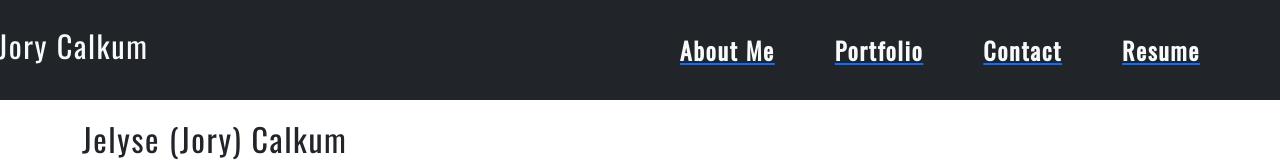
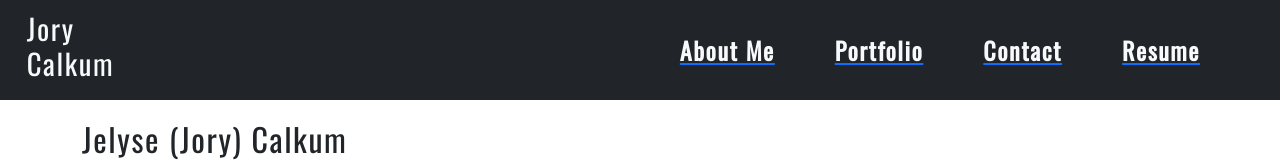
Before and after one commit to JelyseCalkum/my-projectjory, a React (Create React App) app: page / in a window 1280 px wide. Shown: the top 162 px of the page. Built offline with nearby package versions, Linux system fonts and the light colour scheme.

Commit message:
fixed navbar

```diff
--- a/src/index.css
+++ b/src/index.css
@@ -164,8 +164,10 @@ li {
 }
 
 .nav-title-font {
+  display: flex;
   font-family: 'Oswald';
-  font-size: 1.9em;
+  font-size: 1.8em;
+  padding-left: 20%;
 }
 
 .top-title {
```
